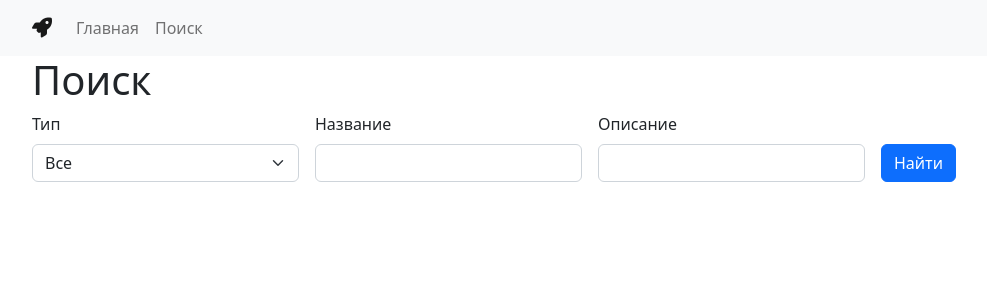
After one commit to ozeemm/Web_PHP_Tasks, a PHP site: template views/search.twig in a window 1280 px wide. The commit adds this page. Shown: the top 300 px of the page, without its empty margins (50-1037 px from the left). Run offline with PHP 8.4, Linux system fonts and the light colour scheme; the template is opened without the code that fills it, so the values that code supplies are empty; some libraries are stand-ins or nearby versions.

Commit message:
Task 5.4: Сделали форму с поиском

```diff
--- a/public/index.php
+++ b/public/index.php
@@ -1,10 +1,11 @@
 <?php
-        // Подключаем пакеты
+        // Подключаем
         require_once '../vendor/autoload.php';
         require_once '../framework/autoload.php';
         require_once '../Controllers/MainController.php';
         require_once '../controllers/Controller404.php';
         require_once "../controllers/ObjectController.php";
+        require_once "../controllers/SearchController.php";
 
         // Создаем загрузчик шаблонов, и указываем папку с шаблонами
         // только слеш вместо точек
@@ -21,6 +22,7 @@
         $router = new Router($twig, $pdo);
         $router->add("/", MainController::class);
         $router->add("/character/(?P<id>\d+)", ObjectController::class);
+        $router->add("/search", SearchController::class);
 
         $router->get_or_default(Controller404::class);
 ?>
--- a/views/layout.twig
+++ b/views/layout.twig
@@ -21,6 +21,7 @@
                     {% for type in types %}
                         <a href="/?type={{type.type}}" class="nav-link">{{ type.type }}</a>
                     {% endfor %}
+                    <a href="/search" class="nav-link {{title == 'Поиск' ? 'active'}}">Поиск</a>
                 </div>
             </div>
         </div>
--- a/views/object.twig
+++ b/views/object.twig
@@ -4,14 +4,13 @@
 {% block content %}
 <div class="mt-3 mb-3">
     <h1>{{ title }}</h1>
-    <p>{{ description }}</p>
     {{ button("Картинка", "?show=image", is_image) }}
     {{ button("Описание", "?show=info", is_info) }}
 </div>
 
 <ul class="list-group">
   <li class="list-group-item">
-    {% block objectContent %}Тут появится информация{% endblock %}
+    {% block objectContent %} {{ description }} {% endblock %}
   </li>
 </ul>
 {% endblock %}
--- /dev/null
+++ b/views/search.twig
@@ -0,0 +1,35 @@
+{% extends "layout.twig" %}
+
+{% block content %}
+    <h1>Поиск</h1>
+
+    <form action="">
+        <div class="row g-3">
+            <div class="col">
+                <label class="form-label">Тип</label>
+                <select class="form-select" name="type">
+                    <option value="Все">Все</option>
+                    <option value="Люди">Люди</option>
+                    <option value="Другие">Другие</option>
+                </select>
+            </div>
+            <div class="col">
+                <label class="form-label">Название</label>
+                <input type="text" class="form-control" name="title">
+            </div>
+            <div class="col">
+                <label class="form-label">Описание</label>
+                <input type="text" class="form-control" name="description">
+            </div>
+            <div class="col" style="margin-top: 3rem">
+                <button type="submit" class="btn btn-primary">Найти</button>
+            </div>
+        </div>
+      </form>
+
+    <div class="list-group mt-4">
+        {% for obj in search_objects %}
+            <a href="/character/{{obj.id}}" class="list-group-item list-group-item-action">{{obj.title}}</a>
+        {% endfor %}
+    </div>
+{% endblock %}
```
Also changed, not shown: Controllers/SearchController.php (added, +32 -0 lines). Lines whose indentation alone changed are shown as unchanged.
